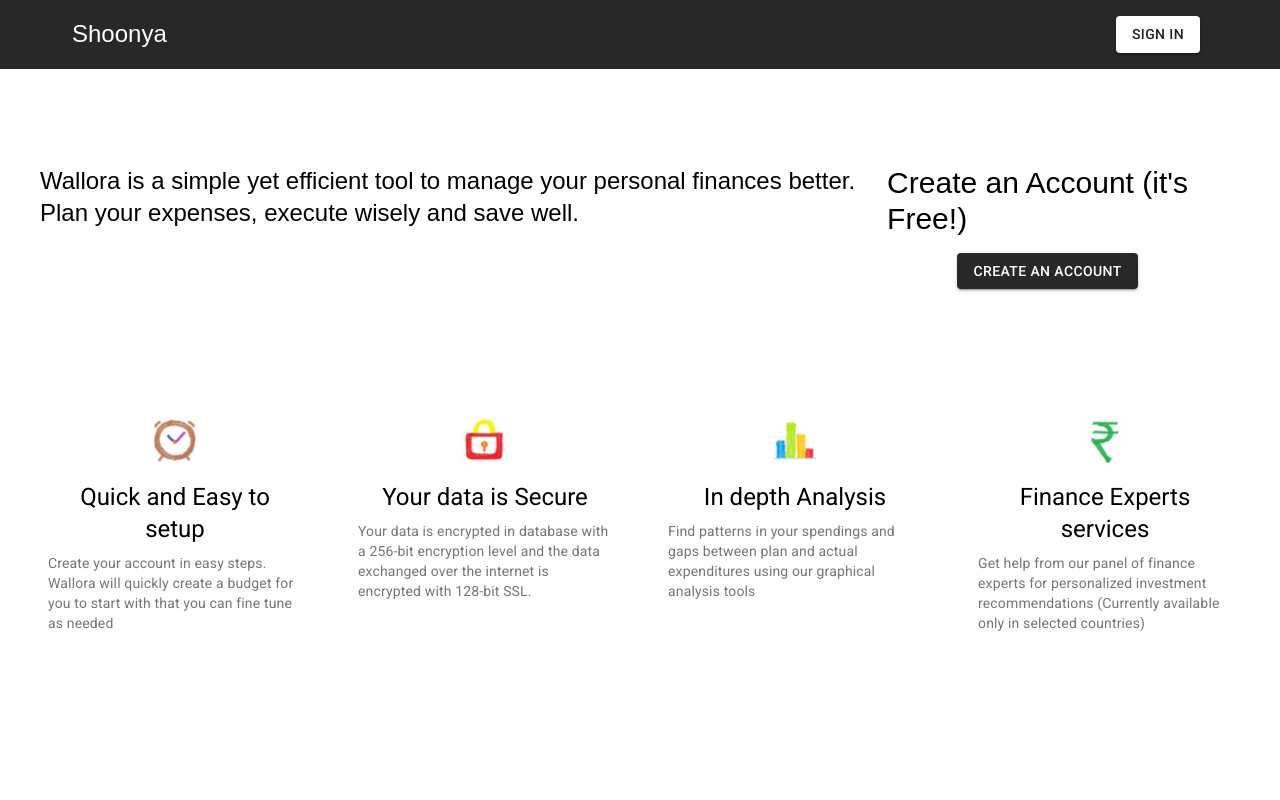
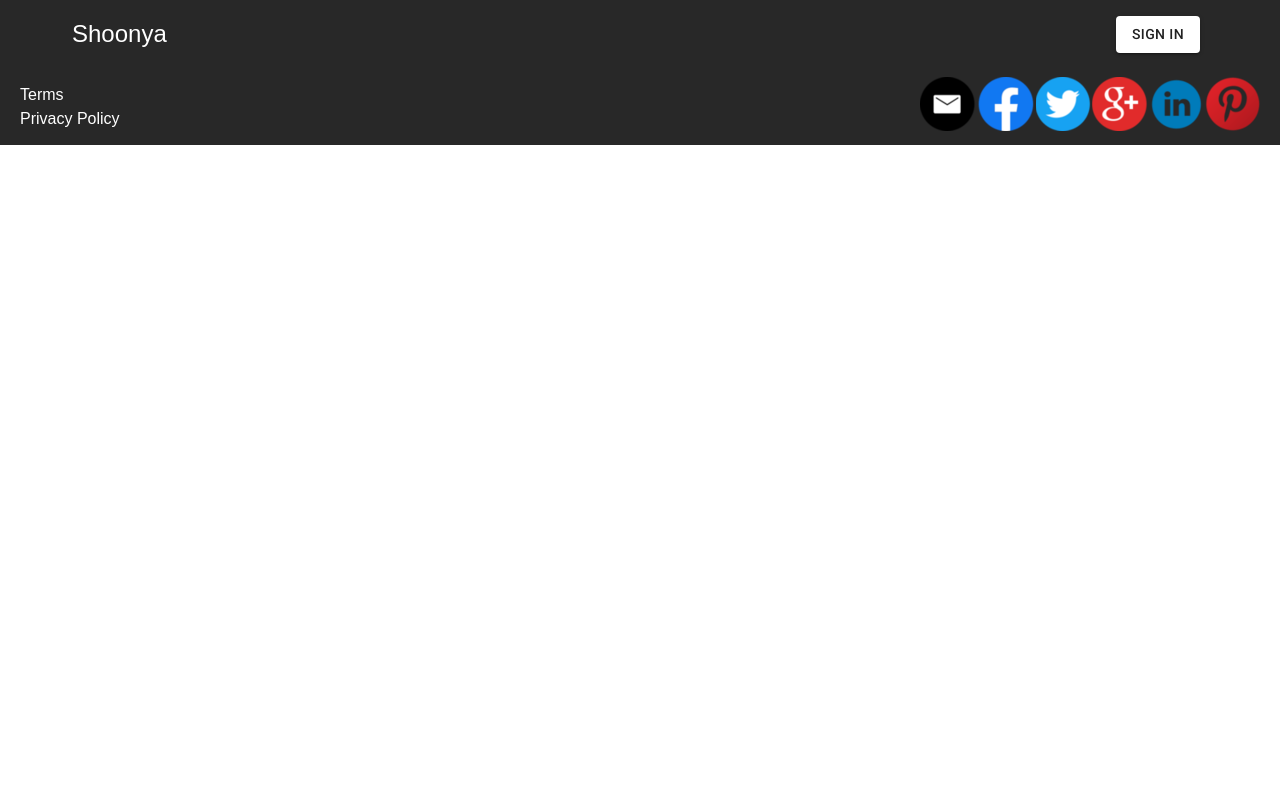
Before and after one commit to shoonyatech/shoonya.freelance, a Next.js app: page / in a window 1280 px wide. Shown: the top 800 px of the page. Built offline with nearby package versions, Linux system fonts and the light colour scheme; no server answers; grey boxes are pictures that could not be loaded.

Commit message:
feat(home): remove wallora content from home page

```diff
--- a/pages/index.tsx
+++ b/pages/index.tsx
@@ -2,7 +2,6 @@ import { useUser } from '@auth0/nextjs-auth0'
 import React from 'react'
 
 import Loader from '../src/components/common/Loader'
-import MainContent from '../src/components/home/MainContent'
 
 export default function Home() {
   // user
@@ -13,9 +12,5 @@ export default function Home() {
         <Loader open={isLoading} error={error} />
       </div>
     )
-  return (
-    <div>
-      <MainContent />
-    </div>
-  )
+  return <div />
 }
```
